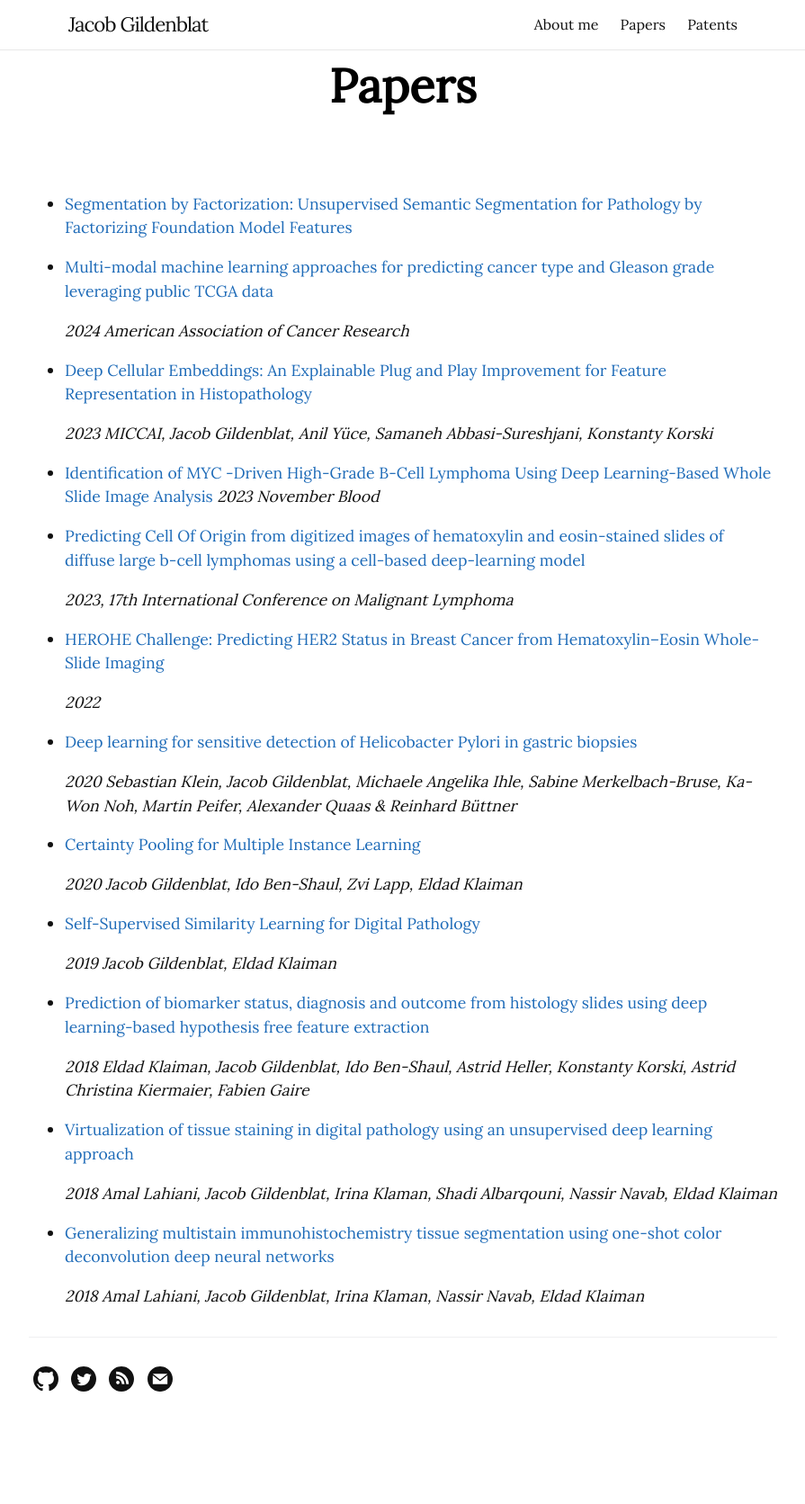
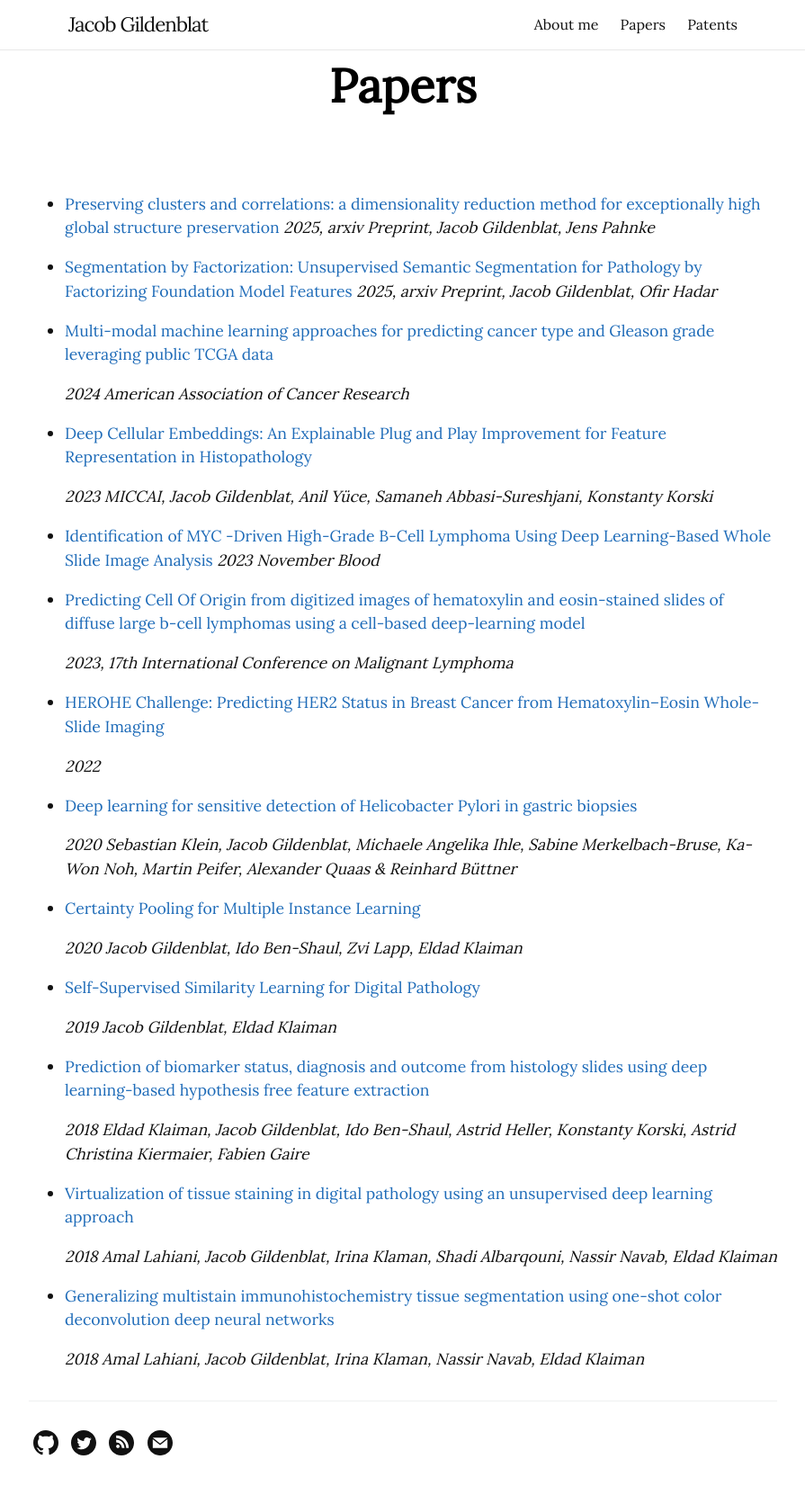
Before and after one commit to jacobgil/jacobgil.github.io, a Jekyll site: the page built from papers.md, in a window 1280 px wide. Shown: the whole page at 90% size, without its empty margins (192-1087 px from the left). Built offline with Jekyll 4.4.1, drawn with Linux system fonts in a browser that asks for light colours; before the commit the page ends 1601 px from its top, so only the background shows below that.

Commit message:
Update papers.md

```diff
--- a/papers.md
+++ b/papers.md
@@ -3,7 +3,11 @@ layout: page
 title: Papers
 ---
 
+- [Preserving clusters and correlations: a dimensionality reduction method for exceptionally high global structure preservation](https://arxiv.org/abs/2503.07609)
+	*2025, arxiv Preprint, Jacob Gildenblat, Jens Pahnke*
+
 - [Segmentation by Factorization: Unsupervised Semantic Segmentation for Pathology by Factorizing Foundation Model Features](https://arxiv.org/abs/2409.05697)
+  	*2025, arxiv Preprint, Jacob Gildenblat, Ofir Hadar*
 
 
 - [Multi-modal machine learning approaches for predicting cancer type and Gleason grade leveraging public TCGA data](https://www.abstractsonline.com/pp8/#!/20272/presentation/1712)
```
